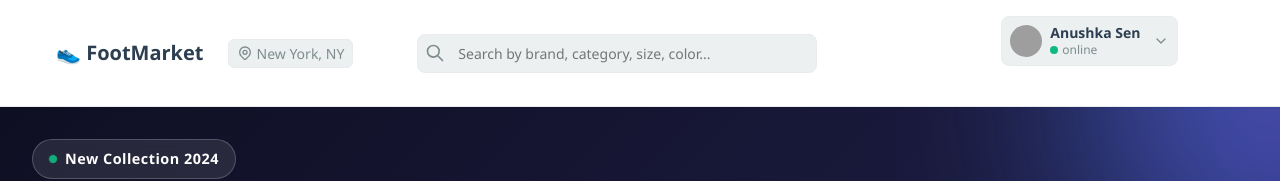
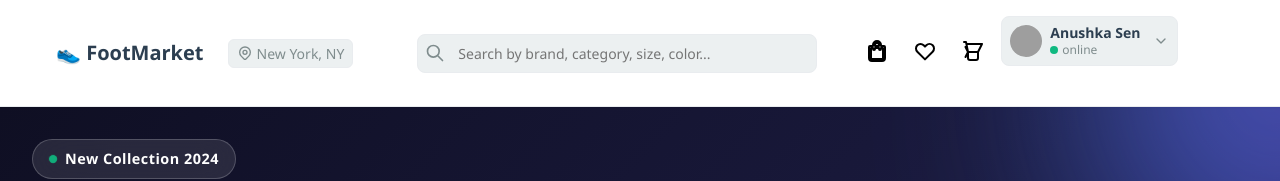
Before and after one commit to rumpa92/Footwear, a Vue app: page / in a window 1280 px wide. Shown: the top 181 px of the page. Built offline with nearby package versions, Linux system fonts and the light colour scheme; grey boxes are pictures that could not be loaded.

Commit message:
Restore SVG paths in header action icons
cgen-14f334be23f340f39b87b6073bb818f1

```diff
--- a/src/components/layout/Header.vue
+++ b/src/components/layout/Header.vue
@@ -72,12 +72,14 @@
           <!-- My Orders -->
           <button v-if="isAuthenticated" class="action-btn icon-btn-filled" @click="goToOrders">
             <svg class="action-icon" fill="none" stroke="currentColor" viewBox="0 0 24 24">
+              <path stroke-linecap="round" stroke-linejoin="round" stroke-width="2" d="M19 7h-3V6a4 4 0 0 0-8 0v1H5a1 1 0 0 0-1 1v11a3 3 0 0 0 3 3h10a3 3 0 0 0 3-3V8a1 1 0 0 0-1-1zM10 6a2 2 0 0 1 4 0v1h-4V6zm8 13a1 1 0 0 1-1 1H7a1 1 0 0 1-1-1V9h2v1a1 1 0 0 0 2 0V9h4v1a1 1 0 0 0 2 0V9h2v10z"/>
             </svg>
           </button>
 
           <!-- Wishlist -->
           <button class="action-btn icon-btn-filled" @click="goToWishlist">
             <svg class="action-icon" fill="none" stroke="currentColor" viewBox="0 0 24 24">
+              <path stroke-linecap="round" stroke-linejoin="round" stroke-width="2" d="M4.318 6.318a4.5 4.5 0 000 6.364L12 20.364l7.682-7.682a4.5 4.5 0 00-6.364-6.364L12 7.636l-1.318-1.318a4.5 4.5 0 00-6.364 0z"/>
             </svg>
             <span class="action-count" v-if="wishlistCount">{{ wishlistCount }}</span>
           </button>
@@ -85,6 +87,7 @@
           <!-- Cart -->
           <button class="action-btn icon-btn-filled" @click="toggleCart">
             <svg class="action-icon" fill="none" stroke="currentColor" viewBox="0 0 24 24">
+              <path stroke-linecap="round" stroke-linejoin="round" stroke-width="2" d="M3 3h2l.4 2M7 13h10l4-8H5.4m0 0L7 13m0 0l-2.5 5M7 13l-2.5-5M17 13v6a2 2 0 01-2 2H9a2 2 0 01-2-2v-6"/>
             </svg>
             <span class="action-count" v-if="cartItemCount">{{ cartItemCount }}</span>
           </button>
```
